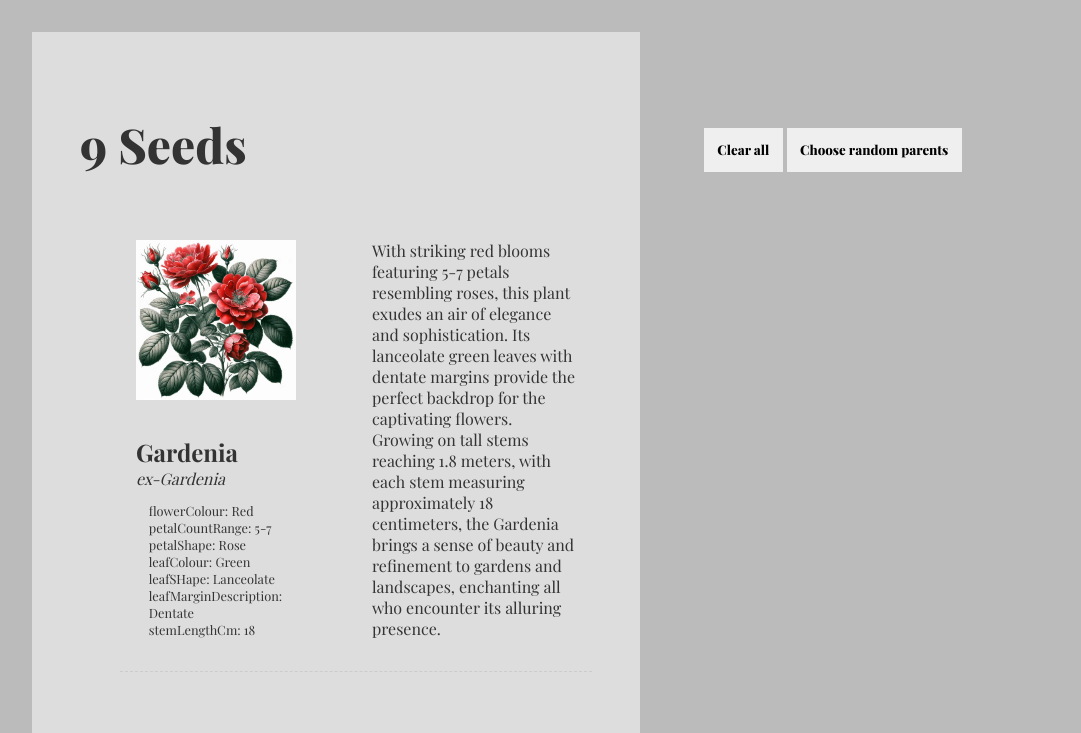
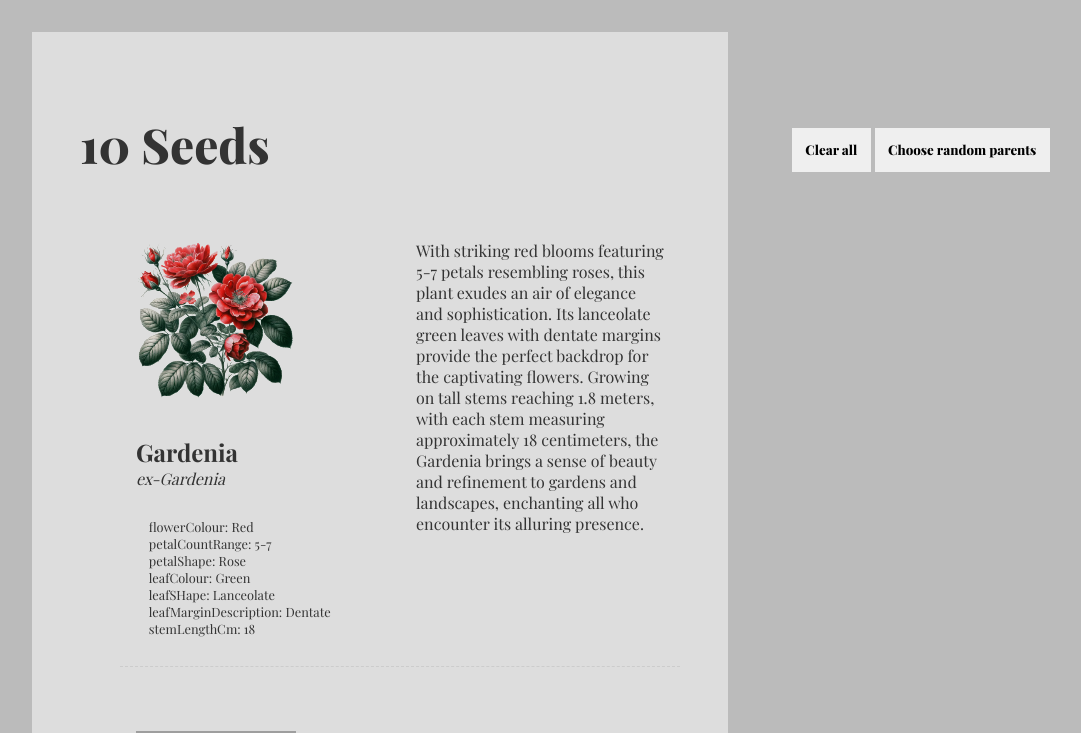
Before and after one commit to RandomStudio/large-language-trees, a SvelteKit app: page / in a window 1280 px wide. Shown: the top 733 px of the page, without its empty margins (8-1089 px from the left). Built offline with nearby package versions, Linux system fonts and the light colour scheme; grey boxes are pictures that could not be loaded; a web font is replaced by a local one.

Commit message:
styling images with blend modes

```diff
--- a/db/seeds.json
+++ b/db/seeds.json
@@ -129,5 +129,24 @@
       "stemLengthCm": 13
     },
     "description": "The delicate 'Violet' presents charming purple flowers with 5-7 petals forming dainty cup shapes. Its linear green leaves feature entire margins, enhancing the elegance of the blooms. Standing gracefully on stems reaching 1.3 meters, with each stem measuring about 13 centimeters, this enchanting plant symbolizes modesty and faithfulness, bringing a touch of beauty and serenity to gardens and floral arrangements."
+  },
+  {
+    "id": "4fb96545-b235-406c-86f6-b4bb267172a6",
+    "parents": [
+      "ex-Pansy",
+      "ex-Glory"
+    ],
+    "commonName": "Butterfly Glory",
+    "description": "The Butterfly Glory plant boasts mesmerizing blooms that combine the sunshine-yellow hue of the Pansy with the vibrant purple tones of the Morning Glory, showcasing a unique blend of colors. Its petals, ranging from 5-7 in number, exhibit a delicate butterfly shape, reminiscent of both parent plants. The slender lanceolate leaves with dentate margins and exquisite funnel-shaped flowers make the Butterfly Glory a captivating addition to any garden, attracting pollinators with its charm.",
+    "properties": {
+      "flowerColour": "Yellow and Purple",
+      "petalCountRange": "5-7",
+      "petalShape": "Butterfly",
+      "leafColour": "Green",
+      "leafShape": "Lanceolate",
+      "leafMarginDescription": "Dentate",
+      "stemLengthCm": 12
+    },
+    "image": "4fb96545-b235-406c-86f6-b4bb267172a6.png"
   }
 ]
--- a/src/routes/+page.svelte
+++ b/src/routes/+page.svelte
@@ -74,7 +74,7 @@
         padding: 3em;
         margin: 0;
         color: #333;
-        max-width: 32em;
+        max-width: 50%;
         background-color: #ddd;
     }
 
--- a/src/routes/PlantDetails.svelte
+++ b/src/routes/PlantDetails.svelte
@@ -2,14 +2,15 @@
     import type { Plant } from "./types";
 
     export let plantDetails: Plant;
+    export let allowImageGeneration = true;
 
     let candidateImage: string | null = null;
 </script>
 
 <div class="plant">
     <div class="col">
-        <div class="image-area">
-            {#if plantDetails.image && !candidateImage}
+        <div class="image-area {allowImageGeneration ? '' : 'hidden'}">
+            {#if plantDetails.image}
                 <img
                     src={`/plants/${plantDetails.image}`}
                     alt={`saved image of ${plantDetails.commonName}`}
@@ -69,7 +70,9 @@
     </div>
     <div class="col">
         {#if plantDetails.parents}
-            From: {plantDetails.parents[0]} x {plantDetails.parents[1]}
+            <div class="subtitle">
+                From: {plantDetails.parents[0]} x {plantDetails.parents[1]}
+            </div>
         {/if}
         <!-- <code>{JSON.stringify(props)}</code> -->
 
@@ -89,6 +92,7 @@
     .subtitle {
         font-style: italic;
         font-size: 1em;
+        margin-bottom: 1em;
     }
     ul {
         padding: 1em;
@@ -105,11 +109,15 @@
 
     img {
         max-width: 10em;
+        mix-blend-mode: darken;
     }
 
     .image-area {
         margin-bottom: 2em;
     }
+    .hidden {
+        display: none;
+    }
     .plant {
         border-bottom: 1px dashed #ccc;
     }
--- a/src/routes/create/+page.svelte
+++ b/src/routes/create/+page.svelte
@@ -60,7 +60,10 @@
 
     {#if data.newSeed}
         <h1>How about this specimen?</h1>
-        <PlantDetails plantDetails={data.newSeed} />
+        <PlantDetails
+            plantDetails={data.newSeed}
+            allowImageGeneration={false}
+        />
         <form method="POST" action="/">
             <input
                 type="hidden"
```
Also changed, not shown: 1 other file (tests, documents, lock files or other folders).
